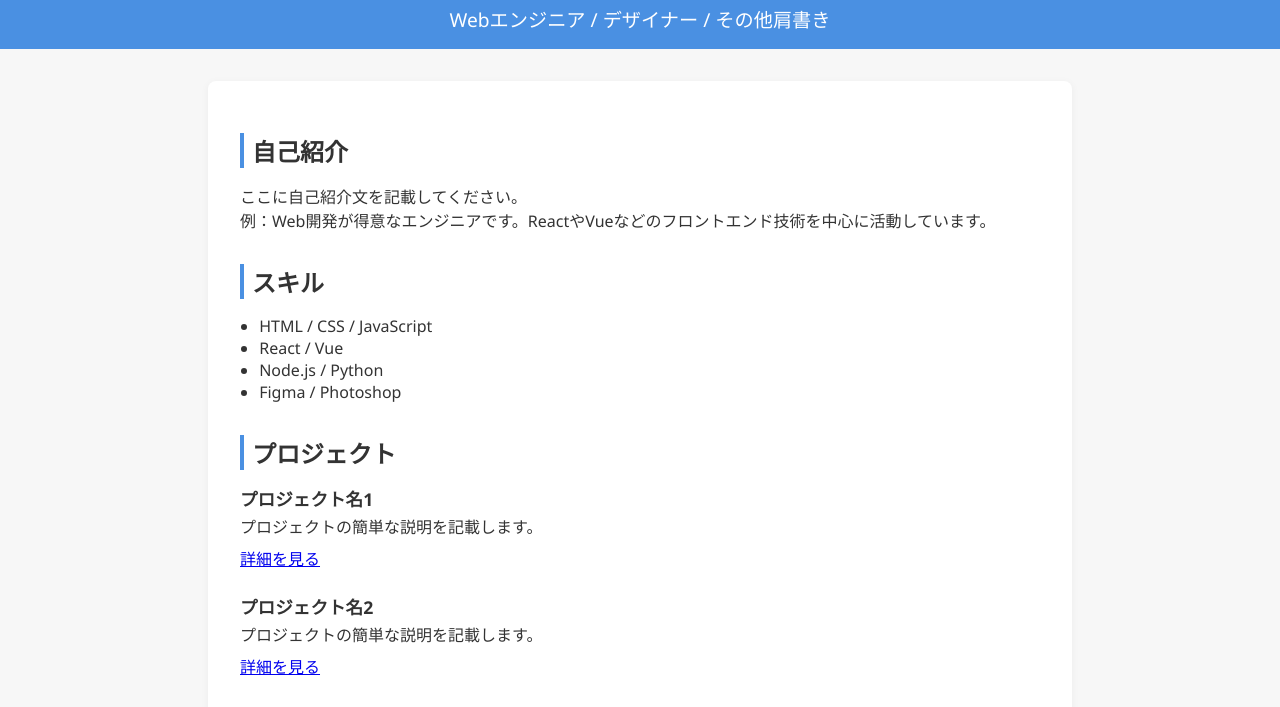
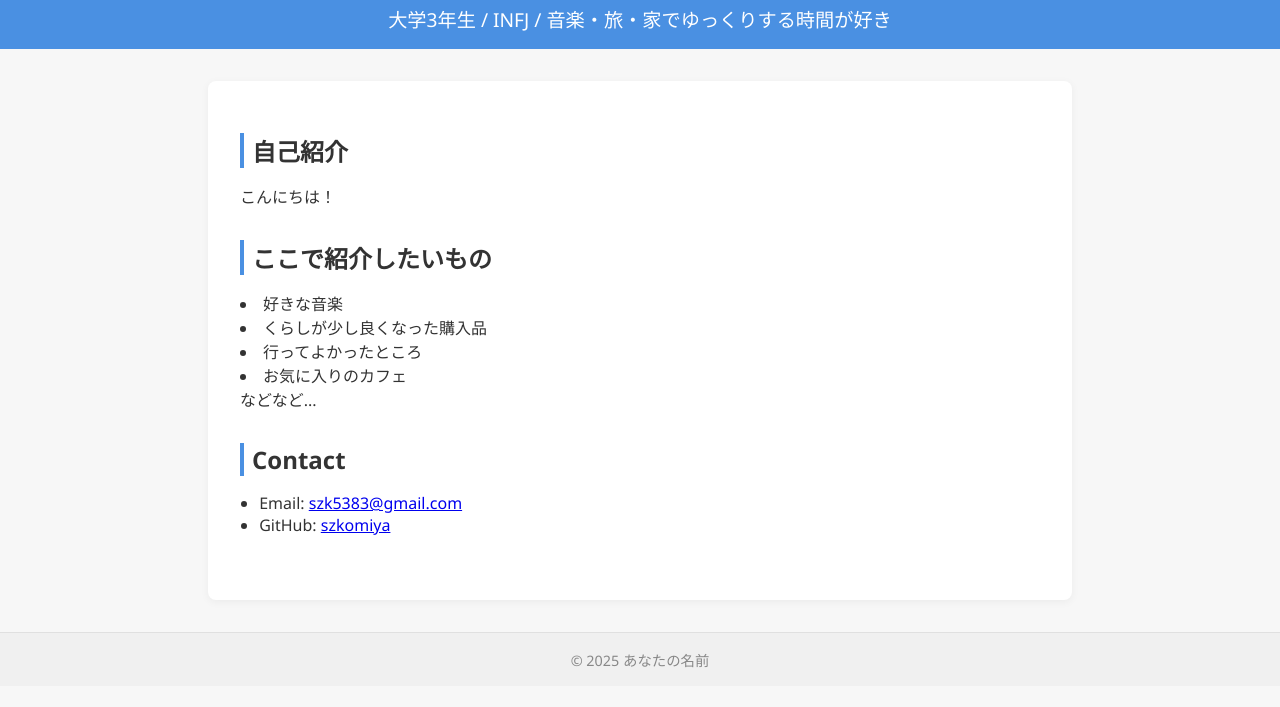
Before and after one commit to szkomiya/portfolio, a plain HTML site: page index.html in a window 1280 px wide. Shown: the part 93-800 px from the top of the page. Drawn offline with Linux system fonts and the light colour scheme.

Commit message:
Update index.html

```diff
--- a/index.html
+++ b/index.html
@@ -77,50 +77,37 @@
 <body>
   <header>
     <h1>あなたの名前</h1>
-    <p>Webエンジニア / デザイナー / その他肩書き</p>
+    <p>大学3年生 / INFJ / 音楽・旅・家でゆっくりする時間が好き</p>
   </header>
   <main>
     <section>
       <h2>自己紹介</h2>
       <p>
-        ここに自己紹介文を記載してください。<br>
-        例：Web開発が得意なエンジニアです。ReactやVueなどのフロントエンド技術を中心に活動しています。
+        こんにちは！
+
       </p>
     </section>
     <section>
-      <h2>スキル</h2>
-      <ul>
-        <li>HTML / CSS / JavaScript</li>
-        <li>React / Vue</li>
-        <li>Node.js / Python</li>
-        <li>Figma / Photoshop</li>
+      <h2>ここで紹介したいもの</h2>
+      <div class="box">
+      <ulstyle="padding:0;">
+        <li>好きな音楽</li>
+        <li>くらしが少し良くなった購入品</li>
+        <li>行ってよかったところ</li>
+        <li>お気に入りのカフェ</li>などなど...
       </ul>
     </section>
     <section>
-      <h2>プロジェクト</h2>
-      <div class="project">
-        <div class="project-title">プロジェクト名1</div>
-        <div class="project-desc">プロジェクトの簡単な説明を記載します。</div>
-        <a href="#" target="_blank">詳細を見る</a>
-      </div>
-      <div class="project">
-        <div class="project-title">プロジェクト名2</div>
-        <div class="project-desc">プロジェクトの簡単な説明を記載します。</div>
-        <a href="#" target="_blank">詳細を見る</a>
-      </div>
-      <!-- 必要に応じてプロジェクトを追加 -->
-    </section>
-    <section>
-      <h2>連絡先</h2>
+      <h2>Contact</h2>
       <ul>
-        <li>Email: <a href="mailto:your.email@example.com">your.email@example.com</a></li>
-        <li>GitHub: <a href="https://github.com/yourusername" target="_blank">yourusername</a></li>
+        <li>Email: <a href="szk5383@gmail.com">szk5383@gmail.com</a></li>
+        <li>GitHub: <a href="https://github.com/yourusername" target="_blank">szkomiya</a></li>
         <!-- 他のSNSや連絡先も追加可能 -->
       </ul>
     </section>
   </main>
   <footer>
-    &copy; 2024 あなたの名前
+    &copy; 2025 あなたの名前
   </footer>
 </body>
 </html>
```
